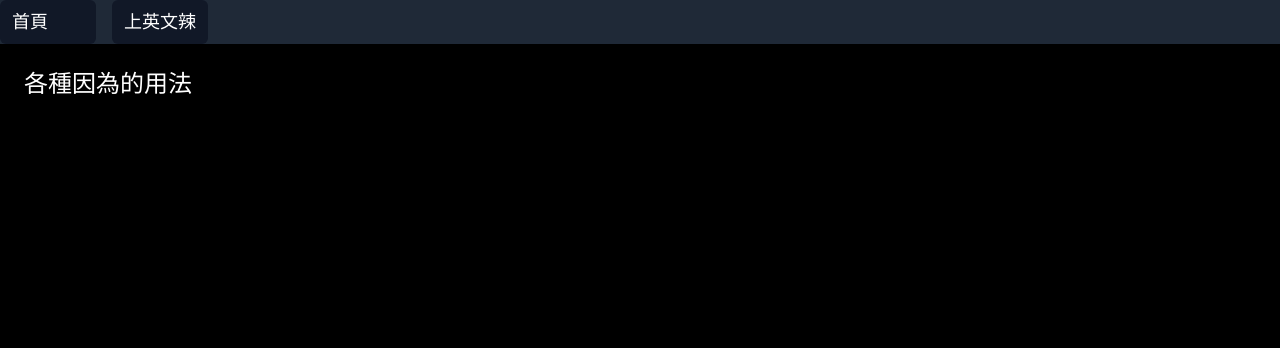
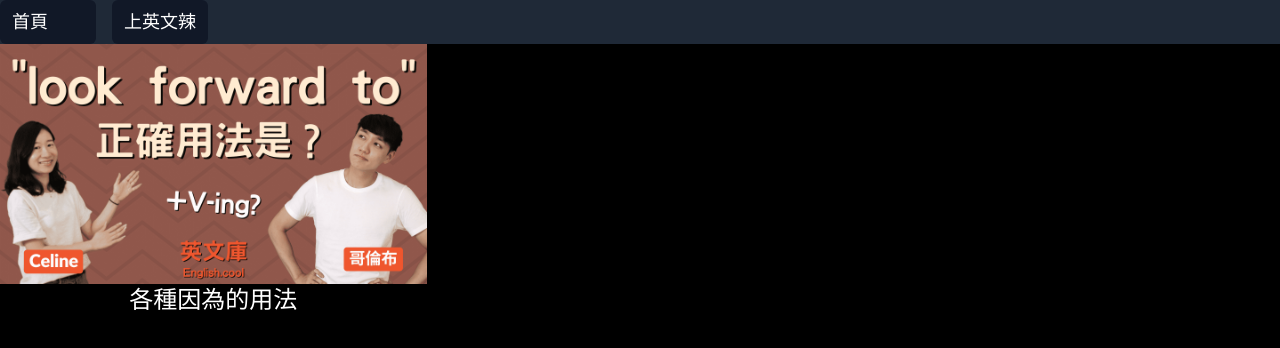
Before and after one commit to akira103150146/akira103150146.github.io, a React (Create React App) app: page /english-class in a window 1280 px wide. Shown: the top 348 px of the page. Built offline with nearby package versions, Linux system fonts and the light colour scheme.

Commit message:
add article cover

```diff
--- /dev/null
+++ b/src/components/ArticleCover.tsx
@@ -0,0 +1,22 @@
+import { Button } from "@headlessui/react"
+import clsx from 'clsx';
+
+export interface ArticleCoverProp
+{
+    url: string
+    title: string
+}
+
+export default function Article(prop: ArticleCoverProp) {
+    return (
+        <div className={clsx("flex flex-col justify-items-center",
+            "w-full",
+            "md:w-1/3"
+        )}>
+            <img src={prop.url}></img>
+            <div className="border-solid text-2xl text-white hover:text-orange-500 text-center">
+                {prop.title}
+            </div>
+        </div>
+    )
+}
--- a/src/pages/English.tsx
+++ b/src/pages/English.tsx
@@ -10,6 +10,8 @@ import as from "../markdowns/各種因為的用法/as.md";
 import owingTo from "../markdowns/各種因為的用法/owing-to.md";
 import asAResultOf from "../markdowns/各種因為的用法/as-a-result-of.md";
 import onAccountOf from "../markdowns/各種因為的用法/on-account-of.md";
+import ArticleCover from "../components/ArticleCover";
+import img from "../imgs/Celine-NEW-2.png";
 
 async function fetchBecauseUsage() {
     const data: string[] = [];
@@ -33,24 +35,27 @@ function English() {
     }, [])
 
     return (
-        <MyToggle
-            title="各種因為的用法"
-            defaultOpen={false}
-            hidden={
-                <div>
-                    {
-                        becauseUsages.map((markdown, index) => (
-                            <MyToggle  key={index} title={"用法" + (index + 1)} defaultOpen={false} hidden={
-                                <Markdown
-                                    className="markdown"
-                                    remarkPlugins={[remarkGfm]}>
-                                    {markdown}
-                                </Markdown>
-                            } />
-                        ))
-                    }
-                </div>
-            } />
+        <div className="flex flex-wrap">
+            <ArticleCover url={img} title="各種因為的用法"></ArticleCover>
+        </div>
+        // <MyToggle
+        //     title="各種因為的用法"
+        //     defaultOpen={false}
+        //     hidden={
+        //         <div>
+        //             {
+        //                 becauseUsages.map((markdown, index) => (
+        //                     <MyToggle  key={index} title={"用法" + (index + 1)} defaultOpen={false} hidden={
+        //                         <Markdown
+        //                             className="markdown"
+        //                             remarkPlugins={[remarkGfm]}>
+        //                             {markdown}
+        //                         </Markdown>
+        //                     } />
+        //                 ))
+        //             }
+        //         </div>
+        //     } />
     )
 }
 
```
Also changed, not shown: src/imgs/Celine-NEW-2.png (added).
